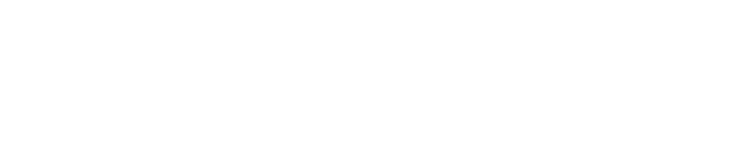
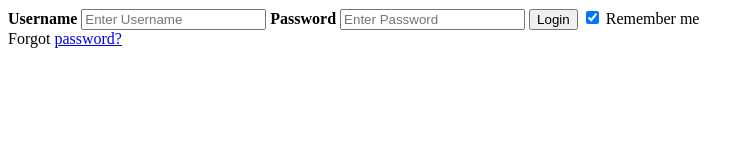
Before and after one commit to Mohamedalkerdi/g2112odev, a plain HTML site: page login.html in a window 1280 px wide. Shown: the whole page, without its empty margins (0-754 px from the left). Drawn offline with Linux system fonts and the light colour scheme.

Commit message:
Update login.html

```diff
--- a/login.html
+++ b/login.html
@@ -2,11 +2,35 @@
 <html lang="en">
 <head>
     <meta charset="UTF-8">
-    <meta http-equiv="X-UA-Compatible" content="IE=edge">
     <meta name="viewport" content="width=device-width, initial-scale=1.0">
-    <title>Document</title>
+    <title>Login</title>
 </head>
+
 <body>
+
+    <div id="kayıt_formu">
+        <form action="index.php" method="POST">
+
+
+            <div class="l-container">
+              <label for="uname"><b>Username</b></label>
+              <input type="text" placeholder="Enter Username" name="uname" required>
+
+              <label for="psw"><b>Password</b></label>
+              <input type="password" placeholder="Enter Password" name="psw" required>
+
+              <button class="s-btn" type="submit">Login </button>
+              <label>
+                <input type="checkbox" checked="checked" name="remember"> Remember me
+              </label>
+            </div>
+            <div class="l-container">
+
+
+              <span class="psw">Forgot <a href="#">password?</a></span>
+            </div>
+          </form>
+    </div>
 
 </body>
 </html>
```
